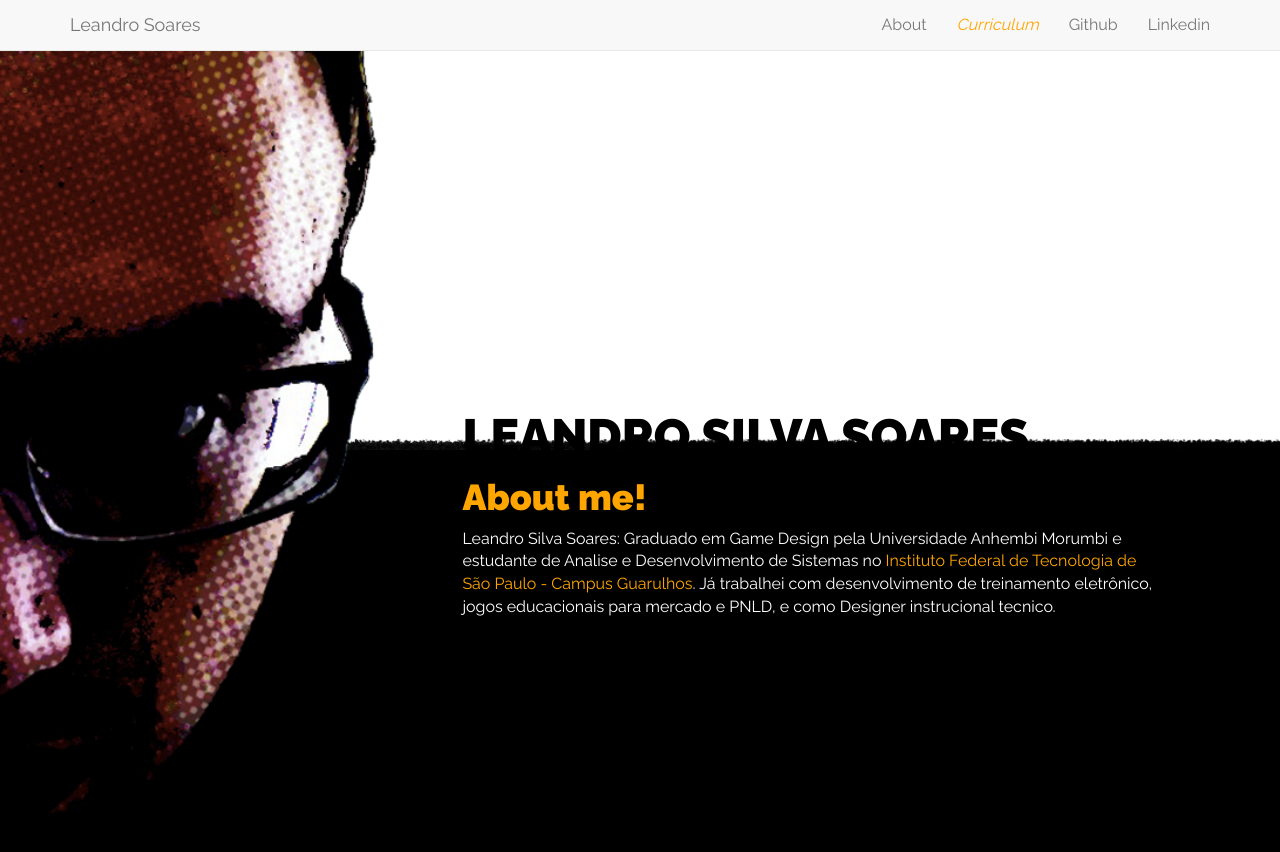
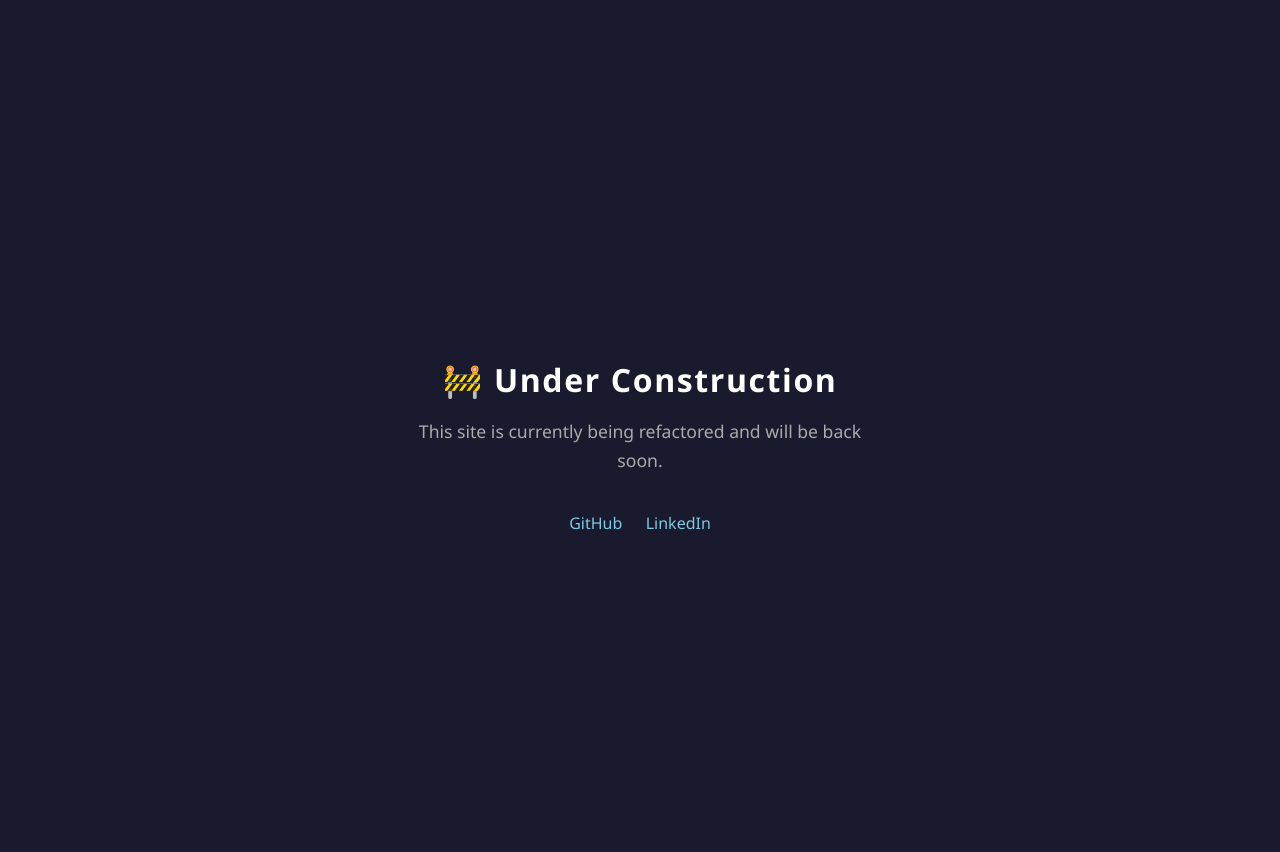
Before and after one commit to LeandroSoares/leandrosoares.github.io, a Jekyll site: the page built from index.html, in a window 1280 px wide and 900 px high. Shown: the top 852 px of the window. Built offline with Jekyll 4.4.1, drawn with Linux system fonts in a browser that asks for light colours; nearby versions of some CDN libraries.

Commit message:
Disable GitHub Pages site with under-construction page
Co-authored-by: LeandroSoares <2111672+LeandroSoares@users.noreply.github.com>

```diff
--- a/index.html
+++ b/index.html
@@ -1,19 +1,47 @@
 ---
-layout: default
+layout: none
 ---
-<div class='home' id='about'>
-  <div class='halfdown'>
-    <div class='halfdown-line'></div>
-    <div class='halfdown-line bottom'></div>
+<!DOCTYPE html>
+<html lang="en">
+<head>
+  <meta charset="utf-8">
+  <meta name="viewport" content="width=device-width, initial-scale=1">
+  <title>Leandro Soares — Coming Soon</title>
+  <style>
+    *, *::before, *::after { box-sizing: border-box; margin: 0; padding: 0; }
+    body {
+      min-height: 100vh;
+      display: flex;
+      align-items: center;
+      justify-content: center;
+      background: #1a1a2e;
+      color: #e0e0e0;
+      font-family: 'Segoe UI', Arial, sans-serif;
+      text-align: center;
+      padding: 2rem;
+    }
+    .container { max-width: 480px; }
+    h1 { font-size: 2rem; letter-spacing: 0.05em; margin-bottom: 1rem; color: #fff; }
+    p  { font-size: 1.1rem; line-height: 1.6; color: #aaa; margin-bottom: 2rem; }
+    .links a {
+      display: inline-block;
+      margin: 0.4rem 0.6rem;
+      color: #7ec8e3;
+      text-decoration: none;
+      border-bottom: 1px solid transparent;
+      transition: border-color 0.2s;
+    }
+    .links a:hover { border-color: #7ec8e3; }
+  </style>
+</head>
+<body>
+  <div class="container">
+    <h1>🚧 Under Construction</h1>
+    <p>This site is currently being refactored and will be back soon.</p>
+    <div class="links">
+      <a href="https://github.com/LeandroSoares" target="_blank" rel="noopener">GitHub</a>
+      <a href="https://www.linkedin.com/in/leandrogamedesigner" target="_blank" rel="noopener">LinkedIn</a>
+    </div>
   </div>
-
-  <img class='home-side-img' src="arts-assets/sidehead.png" class='pull-left gap-right'>
-
-  <div class='about'>
-    <h1 class='name'>LEANDRO SILVA SOARES</h1>
-    <h1 class="page-heading">About me!</h1>
-    <p>
-      Leandro Silva Soares: Graduado em Game Design pela Universidade Anhembi Morumbi e estudante de Analise e Desenvolvimento de Sistemas no <a target='_blank' href="http://portal.ifspguarulhos.edu.br/">Instituto Federal de Tecnologia de São Paulo - Campus Guarulhos</a>. Já trabalhei com desenvolvimento de treinamento eletrônico, jogos educacionais para mercado e PNLD, e como Designer instrucional tecnico.
-    </p>
-  </div>
-</div>
+</body>
+</html>
```
